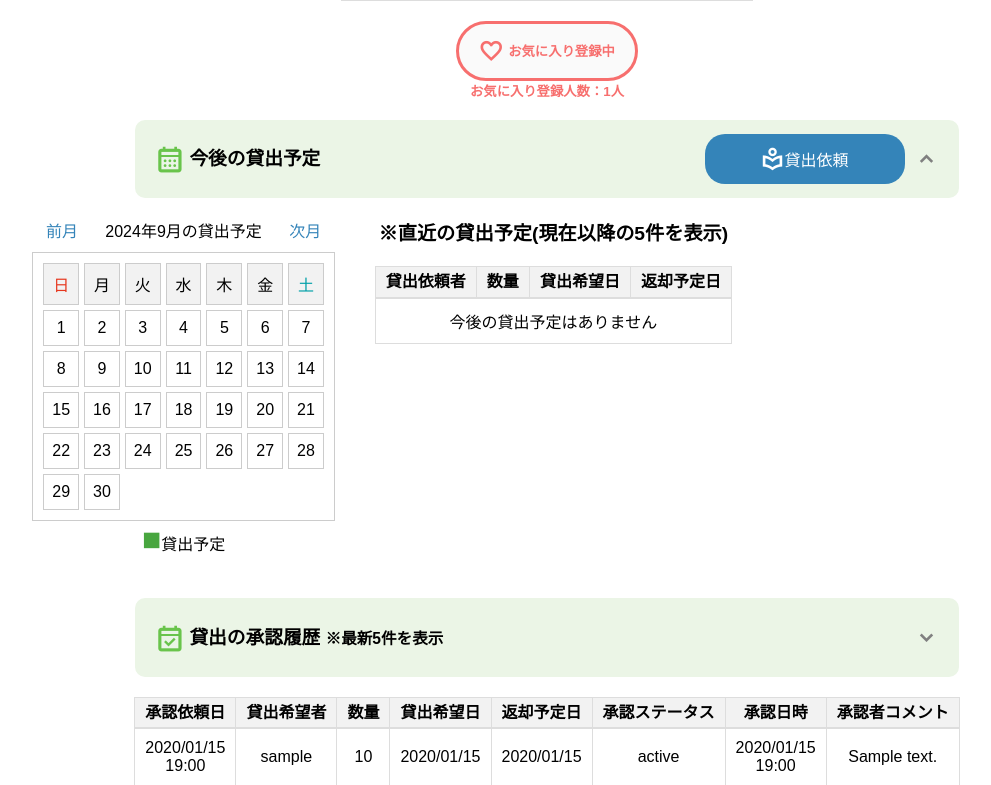
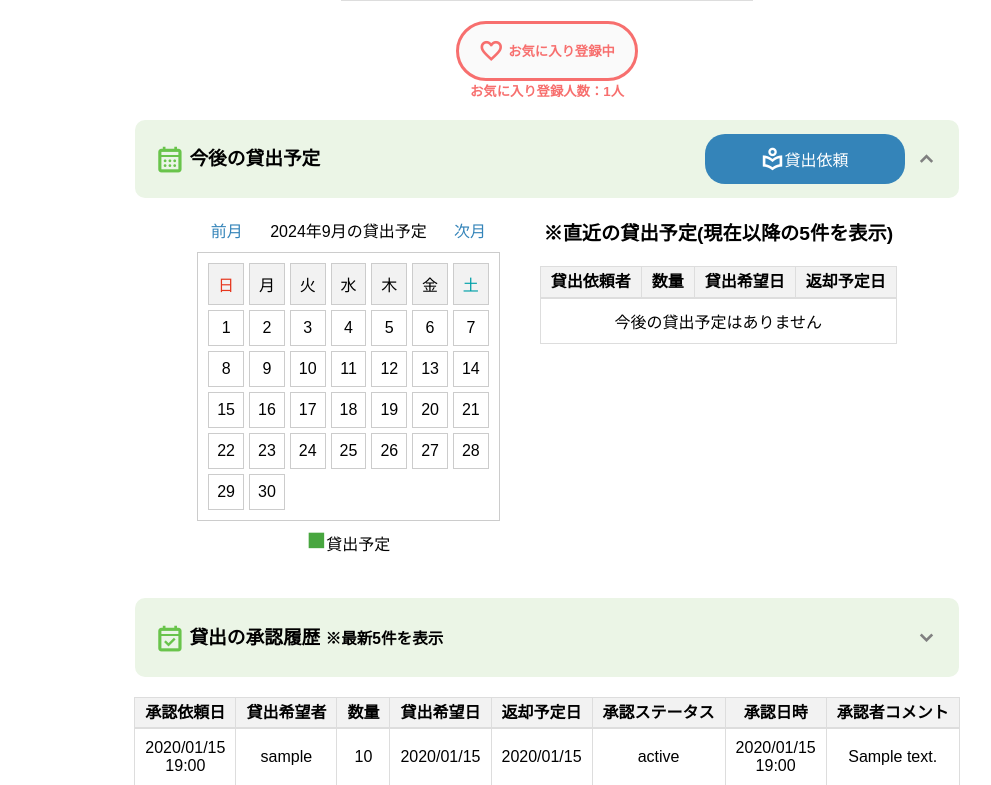
Before and after one commit to yuki-nishizawa/equipment-management-C, a Django app: page /equipment/1 in a window 1280 px wide. Shown: the part 1157-1942 px from the top of the page, without its empty margins (93-1084 px from the left). Run offline with Django 4.2, Linux system fonts and the light colour scheme; a user stored in the database is signed in; tables that the repository leaves empty hold one stand-in row (values such as "Sample post"); grey boxes marked "Sample" are stand-in pictures; parts of the project's set-up code (start-up, migrations or seed data) failed here and were passed over.

Commit message:
微修正

```diff
--- a/static/css/style.css
+++ b/static/css/style.css
@@ -324,7 +324,7 @@ footer {
   display: flex;
   justify-content: center;  /* 横方向の中央揃え */
   align-items: center;      /* 縦方向の中央揃え */
-  height: 100%;  /* 必要に応じて高さを設定 */
+  width: 100%;  /* 必要に応じて高さを設定 */
 }
 
 /*お気に入りボタン*/
--- a/templates/equipment/detail.html
+++ b/templates/equipment/detail.html
@@ -128,6 +128,7 @@
 <!--お気に入り登録ボタンここまで-->
 
 <div id="target-section"><!--POPから遷移した際にこの位置に画面を飛ばす-->
+</div>
 
 
 <!-- モーダルウィンドウ -->
@@ -158,7 +159,7 @@
     </form>
   </div>
 </div>
-</div>
+
 
 {% comment %} <form method="post">
   {% csrf_token %}
@@ -185,7 +186,7 @@
 
 <!-- 初期状態で表示される -->
 <div id="future-loans-section" style="display:block;">
-
+<center>
   <!--カレンダー部分-->
   <div class="approved-order">
     <div id="calendar-container">
@@ -220,6 +221,7 @@
       </table>
     </div>
   </div>
+</center>
 </div>
 
 
```
